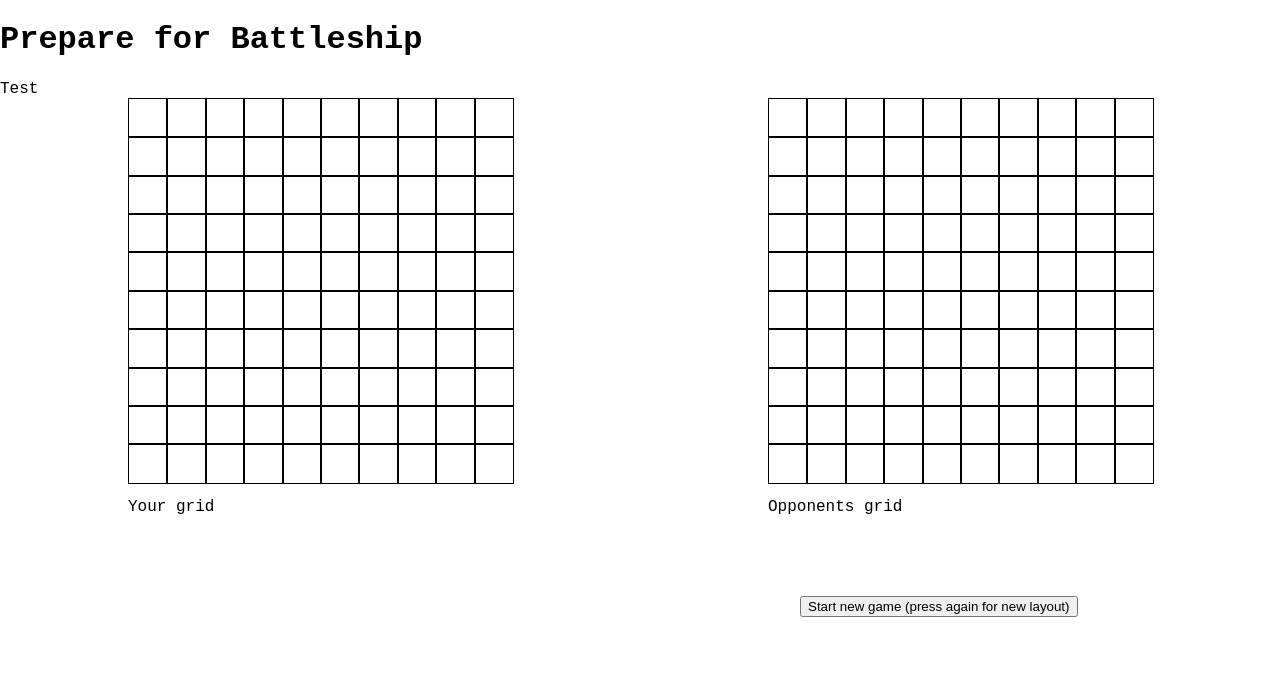
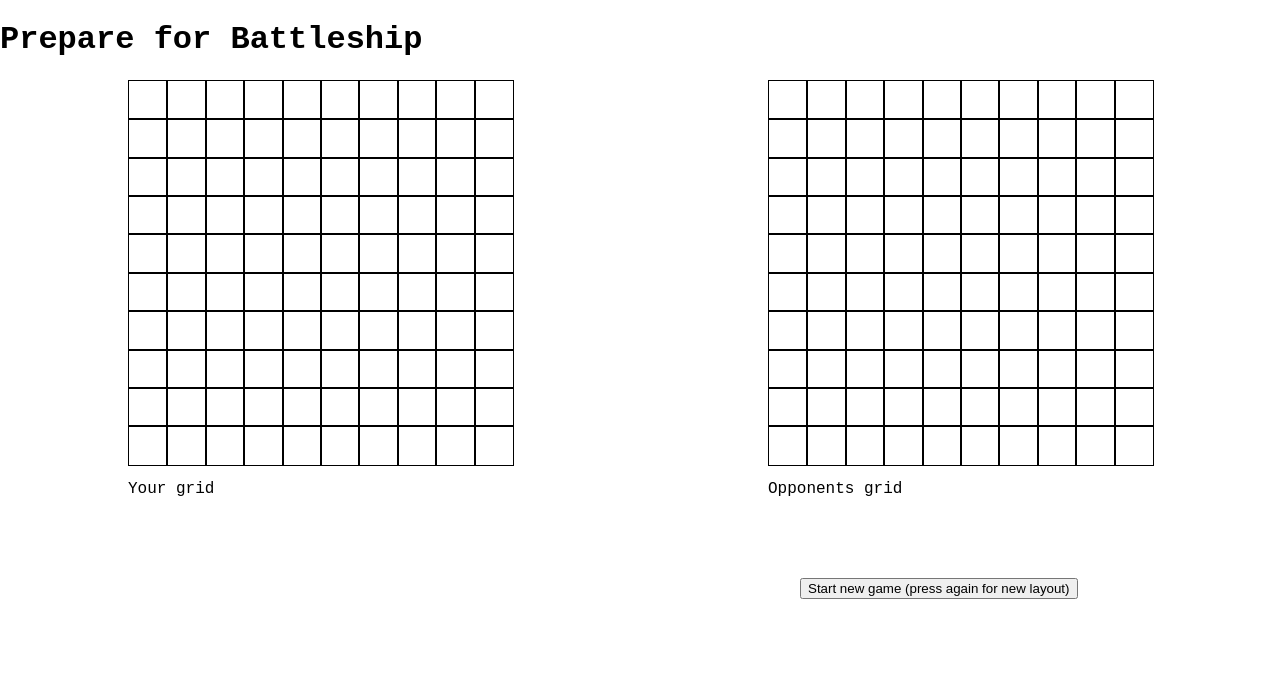
Before and after one commit to Gohan61/testing-javascript, a website built with webpack: page battleship-project/src/index.html in a window 1280 px wide. Built offline with nearby package versions, Linux system fonts and the light colour scheme.

Commit message:
Fix: clear statusbar after new game

```diff
--- a/battleship-project/src/dom/startGame.js
+++ b/battleship-project/src/dom/startGame.js
@@ -21,6 +21,7 @@ export function startNewGame() {
       element.style.backgroundColor = "";
       element.textContent = "";
     });
+    statusbar.textContent = "";
 
     const random = randomize(newGame);
 
--- a/battleship-project/src/index.html
+++ b/battleship-project/src/index.html
@@ -9,7 +9,7 @@
     <h1>Prepare for Battleship</h1>
 
     <main>
-      <div class="statusBar">Test</div>
+      <div class="statusBar"></div>
       <div class="gameContainer">
         <div class="playerBoard">
           <div class="playerGrid"></div>
```
